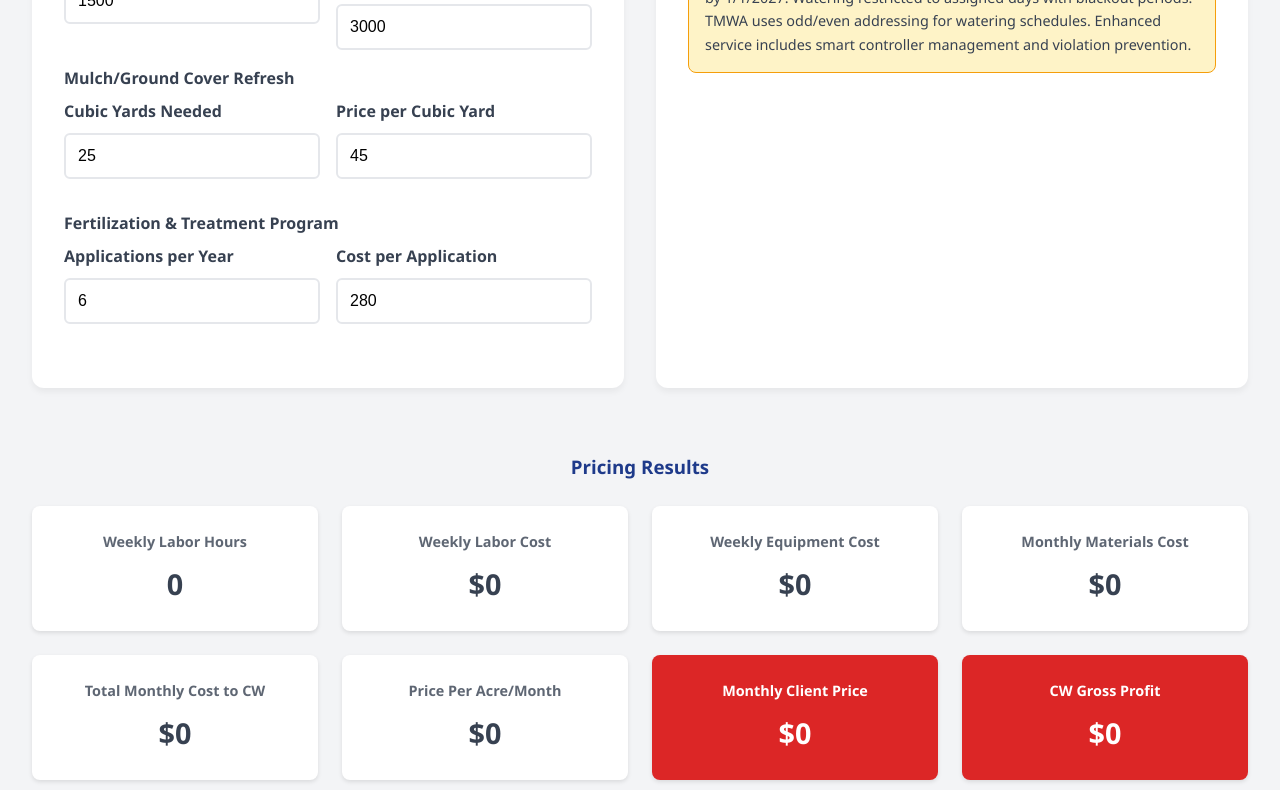
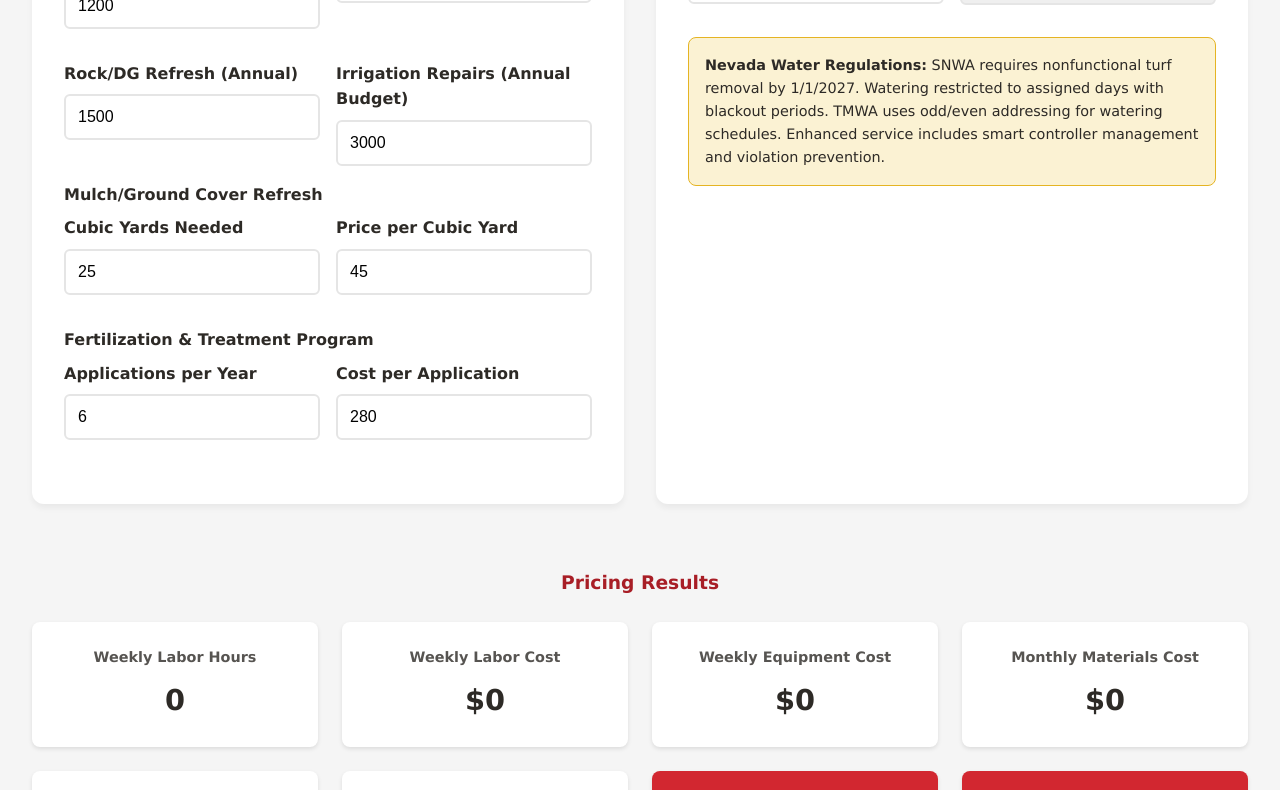
Before and after one commit to citywidelv/landscapingmaintenance, a plain HTML site: page index.html in a window 1280 px wide. Shown: the part 2010-2800 px from the top of the page. Drawn offline with Linux system fonts and the light colour scheme.

Commit message:
Apply City Wide brand standards (colors, fonts, logo)

```diff
--- a/index.html
+++ b/index.html
@@ -3,15 +3,15 @@
 <head>
     <meta charset="UTF-8">
     <meta name="viewport" content="width=device-width, initial-scale=1.0">
-    <title>Commercial Landscaping Maintenance Calculator - Nevada Markets</title>
+    <title>City Wide Commercial Landscaping Maintenance Calculator - Nevada Markets</title>
     <style>
         :root {
-            --primary-blue: #1E3A8A;
-            --secondary-blue: #3B82F6;
-            --accent-red: #DC2626;
-            --dark-gray: #374151;
-            --light-gray: #F3F4F6;
-            --success-green: #059669;
+            --primary-blue: #a81e26;
+            --secondary-blue: #d22730;
+            --accent-red: #d22730;
+            --dark-gray: #2d2a26;
+            --light-gray: #f5f5f5;
+            --success-green: #0aa6a9;
             --white: #FFFFFF;
         }
 
@@ -22,7 +22,7 @@
         }
 
         body {
-            font-family: 'Segoe UI', Tahoma, Geneva, Verdana, sans-serif;
+            font-family: Verdana, 'Liberation Sans', 'DejaVu Sans', Geneva, Tahoma, sans-serif;
             background: var(--light-gray);
             color: var(--dark-gray);
             line-height: 1.6;
@@ -86,7 +86,7 @@
 
         .toggle-buttons {
             display: flex;
-            border: 2px solid #e5e7eb;
+            border: 2px solid #e5e5e5;
             border-radius: 8px;
             overflow: hidden;
         }
@@ -164,7 +164,7 @@
         .input-group select {
             width: 100%;
             padding: 0.75rem;
-            border: 2px solid #e5e7eb;
+            border: 2px solid #e5e5e5;
             border-radius: 6px;
             font-size: 1rem;
             transition: border-color 0.3s;
@@ -194,7 +194,7 @@
         }
 
         .ic-breakdown {
-            background: #f8fafc;
+            background: #f5f5f5;
             border: 2px solid var(--secondary-blue);
             border-radius: 8px;
             padding: 1.5rem;
@@ -307,7 +307,7 @@
             text-align: center;
             margin-top: 3rem;
             padding-top: 2rem;
-            border-top: 2px solid #e5e7eb;
+            border-top: 2px solid #e5e5e5;
         }
 
         .export-buttons {
@@ -334,8 +334,8 @@
         }
 
         .explanation-box {
-            background: #fef3c7;
-            border: 1px solid #f59e0b;
+            background: #fbf2d3;
+            border: 1px solid #e5b423;
             border-radius: 8px;
             padding: 1rem;
             margin: 1rem 0;
@@ -367,6 +367,8 @@
     </style>
 </head>
 <body>
+<div style="background:#FFFFFF;border-bottom:3px solid #D22730;padding:10px 20px;"><img src="https://emailer.emfluence.com/clients/citywide/uploadedfiles/signature_logo.png" alt="City Wide Facility Solutions" style="height:42px;display:block;max-width:90%;object-fit:contain;object-position:left;"></div>
+
     <div class="header">
         <h1>Commercial Landscaping Maintenance Calculator</h1>
         <p>Nevada Markets - Las Vegas & Reno | Competitive Pricing for Weekly Service Contracts</p>
@@ -1261,5 +1263,7 @@ We are prepared to begin service immediately upon contract execution. Our team w
             URL.revokeObjectURL(url);
         }
     </script>
+
+<div style="text-align:center;padding:18px 12px 24px;font-family:Verdana, &#39;Liberation Sans&#39;, &#39;DejaVu Sans&#39;, Geneva, Tahoma, sans-serif;font-size:11px;color:#636466;">City Wide Facility Solutions | <a href="https://www.gocitywide.com" style="color:#D22730;font-weight:bold;">GoCityWide.com</a></div>
 </body>
 </html>
```
